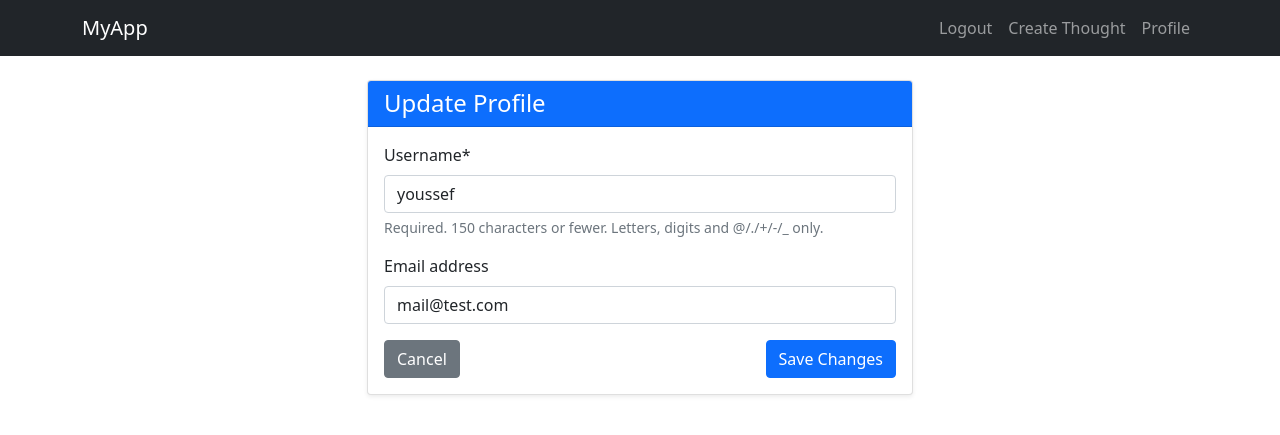
After one commit to YoussefIbraheem/eden_thought, a Django app: page /update-user in a window 1280 px wide. The commit adds this page. Shown: the top 435 px of the page. Run offline with Django 4.2, Linux system fonts and the light colour scheme; a user stored in the database is signed in; some libraries are stand-ins or nearby versions.

Commit message:
Add user profile update functionality; implement update view, form, and template, and update URL routing

```diff
--- a/edenthought/app/forms.py
+++ b/edenthought/app/forms.py
@@ -1,4 +1,4 @@
-from django.contrib.auth.forms import UserCreationForm , AuthenticationForm
+from django.contrib.auth.forms import UserCreationForm , AuthenticationForm , UserChangeForm
 from django import forms
 from django.contrib.auth.models import User
 from .models import Thought
@@ -25,3 +25,12 @@ class ThoughtForm(forms.ModelForm):
         model = Thought
         fields = ["title", "content"]
         exclude = ["user"]
+
+
+class UpdateUserForm(forms.ModelForm):
+    password = None
+
+    class Meta:
+        model = User
+        fields = ["username" , "email"]
+        exclude = ["password1" , "password2"]
--- a/edenthought/app/templates/base.html
+++ b/edenthought/app/templates/base.html
@@ -35,6 +35,14 @@
             <li class="nav-item">
               <a class="nav-link" href="{% url 'logout_user' %}">Logout</a>
             </li>
+            <li class="nav-item">
+              <a class="nav-link" href="{% url 'create_thought' %}"
+                >Create Thought</a
+              >
+            </li>
+            <li class="nav-item">
+              <a class="nav-link" href="{% url 'update_user' %}">Profile</a>
+            </li>
             {% else %}
             <li class="nav-item">
               <a class="nav-link" href="{% url 'login_user' %}">Login</a>
--- a/edenthought/app/templates/update_thought.html
+++ b/edenthought/app/templates/update_thought.html
@@ -17,5 +17,4 @@
     <button class="btn btn-primary" type="submit">Update</button>
 </form>
 
-
 {% endblock %}
--- /dev/null
+++ b/edenthought/app/templates/update_user.html
@@ -0,0 +1,26 @@
+{% extends "base.html" %}
+{% load crispy_forms_tags %}
+{% block title %}Update Profile - EdenThought{% endblock %}
+
+{% block content %}
+<div class="row justify-content-center">
+    <div class="col-md-6">
+        <div class="card shadow-sm">
+            <div class="card-header bg-primary text-white">
+                <h4 class="mb-0">Update Profile</h4>
+            </div>
+            <div class="card-body">
+                <form method="post" action="{% url 'update_user' %}">
+                    {% csrf_token %}
+                    {{ form|crispy }}
+
+                    <div class="d-flex justify-content-between mt-3">
+                        <a href="{% url 'home' %}" class="btn btn-secondary">Cancel</a>
+                        <button type="submit" class="btn btn-primary">Save Changes</button>
+                    </div>
+                </form>
+            </div>
+        </div>
+    </div>
+</div>
+{% endblock %}
--- a/edenthought/app/urls.py
+++ b/edenthought/app/urls.py
@@ -7,7 +7,8 @@ urlpatterns = [
     path("register/", views.register, name="register"),
     path("login/", views.login_user, name="login_user"),
     path("logout/", views.logout_user, name="logout_user"),
+    path("update-user", views.update_user, name="update_user"),
     path("create-thought", views.create_thought, name="create_thought"),
     path("update-thought/<int:pk>", views.update_thought, name="update_thought"),
-    path("delete_thought/<int:pk>", views.delete_thought, name="delete_thought"),
+    path("delete-thought/<int:pk>", views.delete_thought, name="delete_thought"),
 ]
--- a/edenthought/app/views.py
+++ b/edenthought/app/views.py
@@ -1,5 +1,5 @@
 from django.shortcuts import render, redirect
-from .forms import RegisterForm, LoginForm, ThoughtForm
+from .forms import RegisterForm, LoginForm, ThoughtForm, UpdateUserForm
 from django.contrib.auth import authenticate, login, logout
 from django.contrib.auth.decorators import login_required
 from django.contrib import messages
@@ -79,6 +79,7 @@ def update_thought(request, pk):
         return render(request, "update_thought.html", context)
 
 
+@login_required(login_url="login_user")
 def delete_thought(request, pk):
     thought = Thought.objects.get(id=pk, user=request.user)
 
@@ -86,5 +87,19 @@ def delete_thought(request, pk):
         thought.delete()
         return redirect("home")
     else:
-        context = {"thought":thought}
+        context = {"thought": thought}
         return render(request, "delete_confirmation.html", context)
+
+
+@login_required(login_url="login_user")
+def update_user(request):
+    user = request.user
+    if request.method == "POST":
+        form = UpdateUserForm(request.POST, instance=user)
+        if form.is_valid():
+            form.save()
+            return redirect("home")
+    else:
+        form = UpdateUserForm(instance=user)
+        context = {"form": form}
+        return render(request , "update_user.html", context)
```
Also changed, not shown: edenthought/db.sqlite3.
